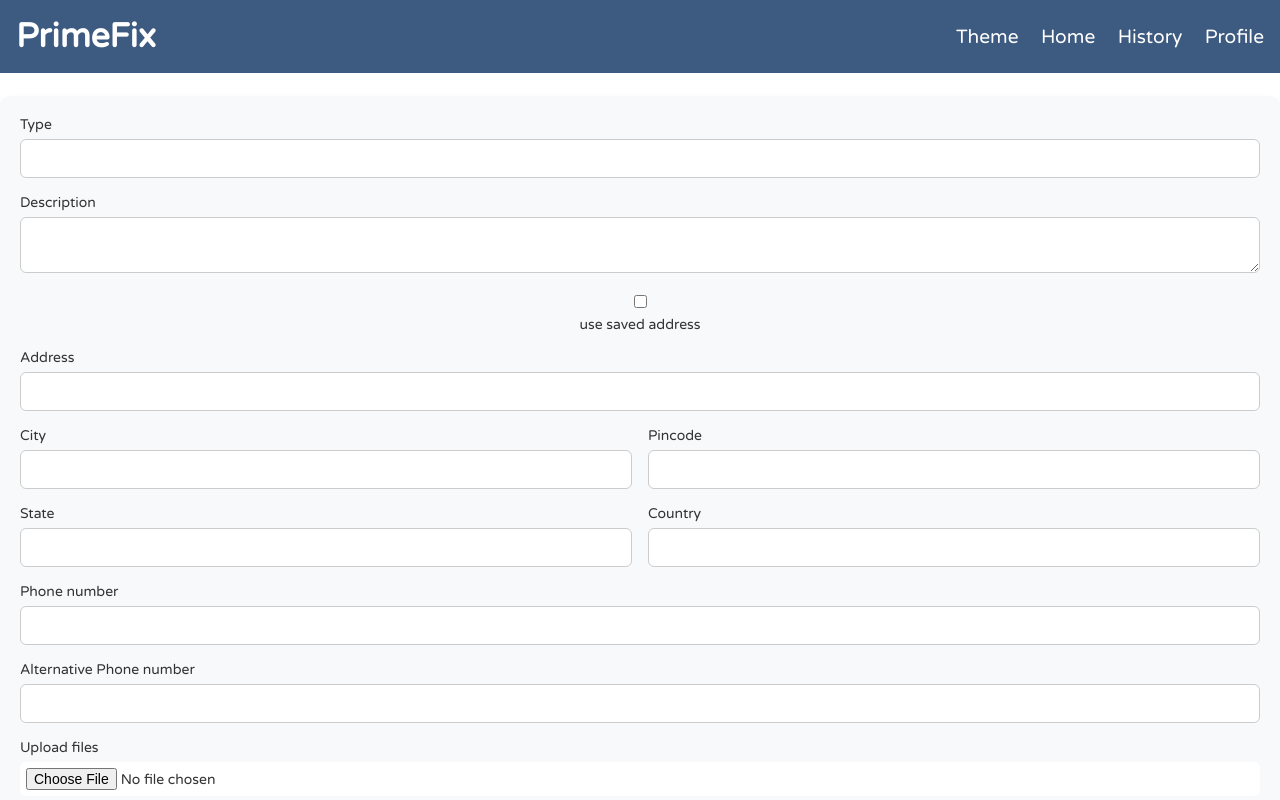
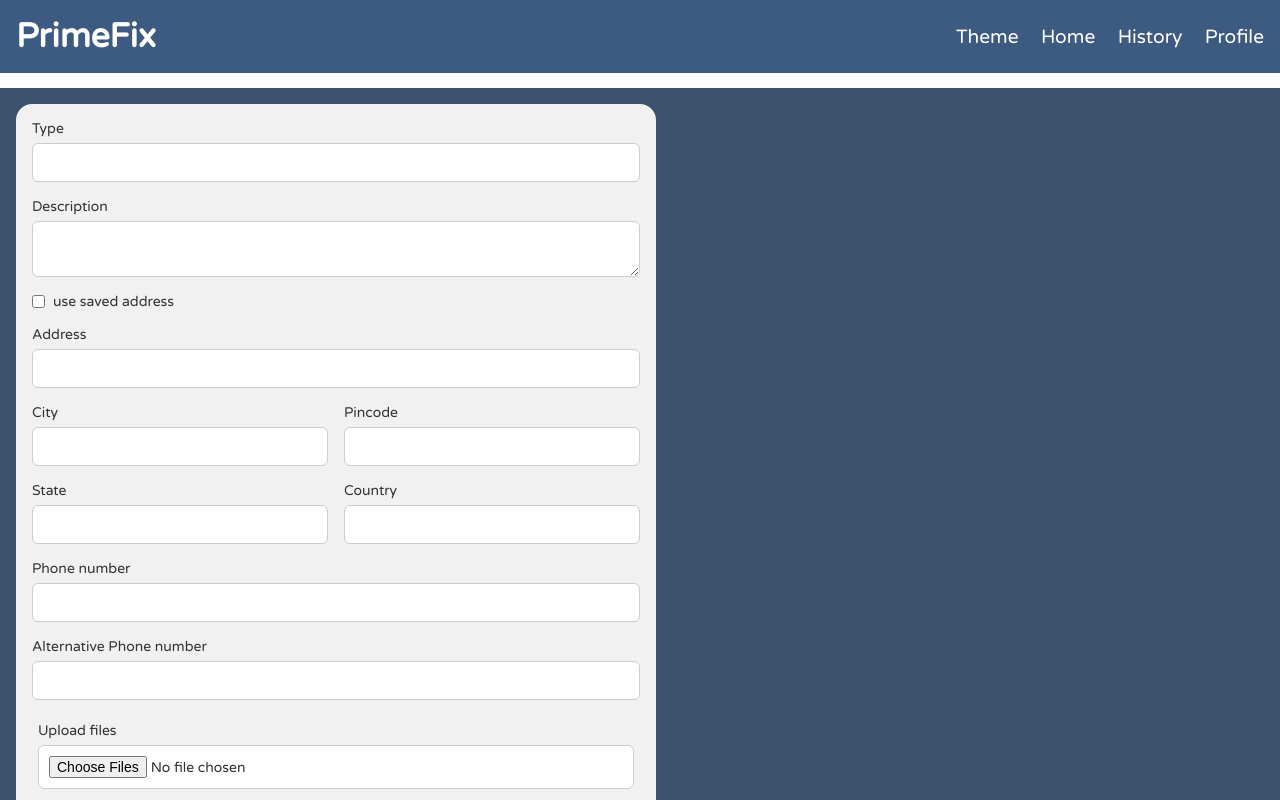
Before and after one commit to deepanshu2202/PrimeFix, a React (Vite) app in the folder client/: page /service in a window 1280 px wide. Shown: the top 800 px of the page. Built offline with nearby package versions, Linux system fonts and the light colour scheme.

Commit message:
Updated ServicePage

```diff
--- a/client/src/pages/ServicePage.jsx
+++ b/client/src/pages/ServicePage.jsx
@@ -1,9 +1,23 @@
 import "../styles/pages/servicepage.css";
+import { useState } from "react";
 
 const ServicePage = () => {
+  const [userCity, setUserCity] = useState("");
+  const [userState, setUserState] = useState("");
+  const [checkbox, setCheckbox] = useState(false);
+  const [serviceType, setServiceType] = useState(""); // to be excluded
+  const [cityPincode, setCityPincode] = useState("");
+  const [userAddress, setUserAddress] = useState("");
+  const [userCountry, setUserCountry] = useState("");
+  const [serviceImages, setServiceImages] = useState(null); // to be modified
+  const [userPhoneNumber, setUserPhoneNumber] = useState("");
+  const [serviceDescription, setServiceDescription] = useState("");
+  const [userAltPhoneNumber, setUserAltPhoneNumber] = useState("");
+
   const handleFormSubmit = (e) => {
     e.preventDefault();
     console.log("submitting form....");
+    console.log(typeof serviceImages);
   };
 
   return (
@@ -11,63 +25,110 @@ const ServicePage = () => {
       <form onSubmit={handleFormSubmit}>
         <label className="service-type">
           Type <br />
-          <input type="text" />
+          <input
+            type="text"
+            value={serviceType}
+            onChange={(e) => setServiceType(e.target.value)}
+          />
         </label>
 
         <label className="service-description">
           Description <br />
-          <textarea />
+          <textarea
+            value={serviceDescription}
+            onChange={(e) => setServiceDescription(e.target.value)}
+          />
         </label>
 
         <label className="address-checkbox">
-          <input type="checkbox" />
+
+            <input
+              type="checkbox"
+              checked={checkbox}
+              onChange={(e) => setCheckbox(e.target.checked)}
+            />
+
           use saved address
         </label>
 
         <label className="user-address">
           Address <br />
-          <input type="text" />
+          <input
+            type="text"
+            value={userAddress}
+            onChange={(e) => setUserAddress(e.target.value)}
+          />
         </label>
 
         <div>
           <label className="user-city">
             City <br />
-            <input type="text" />
+            <input
+              type="text"
+              value={userCity}
+              onChange={(e) => setUserCity(e.target.value)}
+            />
           </label>
           <label className="user-city-pincode">
             Pincode <br />
-            <input type="number" />
+            <input
+              type="number"
+              value={cityPincode}
+              onChange={(e) => setCityPincode(e.target.value)}
+            />
           </label>
         </div>
 
         <div>
           <label className="user-state">
             State <br />
-            <input type="text" />
+            <input
+              type="text"
+              value={userState}
+              onChange={(e) => setUserState(e.target.value)}
+            />
           </label>
           <label className="user-country">
             Country <br />
-            <input type="text" />
+            <input
+              type="text"
+              value={userCountry}
+              onChange={(e) => setUserCountry(e.target.value)}
+            />
           </label>
         </div>
 
         <label className="user-phone">
           Phone number <br />
-          <input type="tel" />
+          <input
+            type="tel"
+            value={userPhoneNumber}
+            onChange={(e) => setUserPhoneNumber(e.target.value)}
+          />
         </label>
 
         <label className="user-phone-alt">
           Alternative Phone number <br />
-          <input type="tel" />
+          <input
+            type="tel"
+            value={userAltPhoneNumber}
+            onChange={(e) => setUserAltPhoneNumber(e.target.value)}
+          />
         </label>
 
-        <label className="service-image">
+        <label htmlFor="service-images" className="service-image">
           Upload files <br />
-          <input type="file" id="service-images" />
+          <input
+            multiple
+            accept="image/*"
+            type="file"
+            id="service-images"
+            onChange={(e) => setServiceImages(e.target.files)}
+          />
         </label>
 
         <button type="submit" className="submit-btn">
-          submit
+          Book Service
         </button>
       </form>
     </div>
--- a/client/src/styles/pages/servicepage.css
+++ b/client/src/styles/pages/servicepage.css
@@ -1,22 +1,27 @@
 /* Root container */
 .servicepage-root {
-  /* max-width: 800px; */
-  margin: 40px auto;
-  padding: 20px;
+  width: 100%;
+  padding: 1rem 0 1rem 1rem;
   background: #f8f9fa;
-  border-radius: 10px;
   box-shadow: 0 4px 10px rgba(0, 0, 0, 0.05);
 }
 
 .servicepage-root {
-    margin-top: 12vh;
+    margin-top: 11vh;
+    /* background-color: var(--primary-bg); */
+
+  background-color: #3d526d;
 }
 
 /* Form styling */
 .servicepage-root form {
   display: flex;
   flex-direction: column;
-  gap: 16px;
+  max-width: 50vw;
+  padding: 1rem;
+  gap: 1rem;
+  border-radius: 1rem;
+  background-color: var(--gray-bg);
 }
 
 /* Labels */
@@ -48,9 +53,14 @@
 
 /* Checkbox alignment */
 .address-checkbox {
-  flex-direction: row;
+  display: flex;
+  flex-direction: row !important;
   align-items: center;
   gap: 8px;
+}
+
+.address-checkbox input {
+  margin: 0;
 }
 
 /* Two-column layout for city/pincode and state/country */
@@ -64,15 +74,17 @@
 }
 
 /* File upload styling */
-.service-image input[type="file"] {
+.service-image {
   padding: 6px;
   border: none;
+  display: none;
+  height: fit-content;
 }
 
 /* Submit button */
 .submit-btn {
   padding: 12px;
-  background: #007bff;
+  background: var(--primary-bg);
   color: white;
   border: none;
   border-radius: 6px;
@@ -83,11 +95,11 @@
 }
 
 .submit-btn:hover {
-  background: #0056b3;
+  background: #283e5a;
 }
 
 /* Responsive design */
-@media (max-width: 580px) {
+@media (max-width: 900px) {
   .servicepage-root div {
     flex-direction: column;
     gap: 10px;
```
